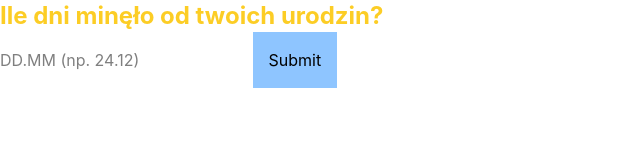
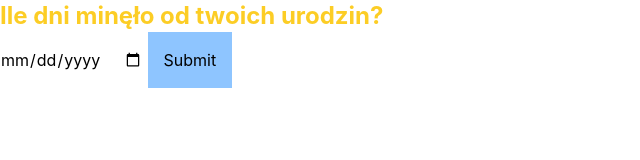
Before and after one commit to DanielB-13/Laboratorium-5, a website built with Vite: page index.html in a window 1280 px wide. Shown: the whole page, without its empty margins (0-640 px from the left). Built offline with nearby package versions, Linux system fonts and the light colour scheme.

Commit message:
Update index.html

```diff
--- a/index.html
+++ b/index.html
@@ -11,7 +11,7 @@
     <main>
       <h1 class="text-primary text-2xl font-bold">Ile dni minęło od twoich urodzin?</h1>
       <form>
-        <input id="birthday" placeholder="DD.MM (np. 24.12)" />
+        <input type="date" id="birthday"/>
         <button class="bg-blue-300 p-4" type="button" id="calc">Submit</button>
 
         <dialog class="bg-gray-200" id="my-dialog">
```
